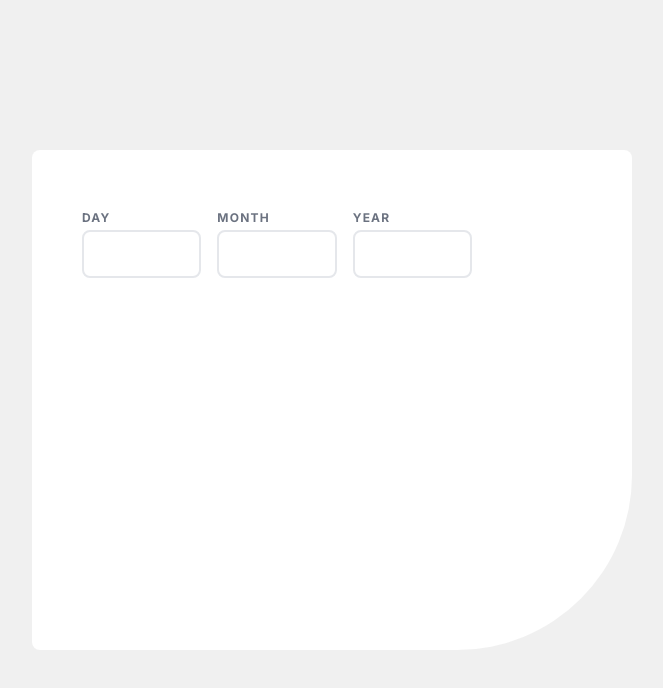
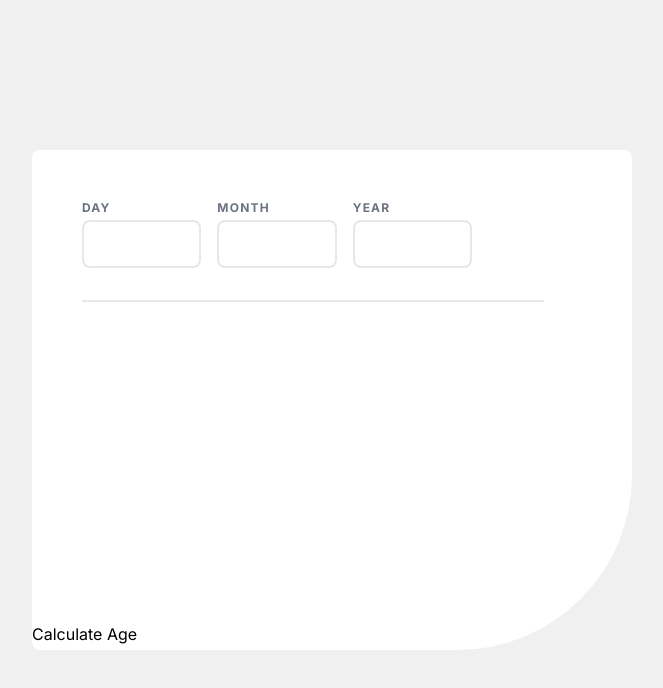
Before and after one commit to IsaacATetteh/Age-Calculator, a Next.js app: page / in a window 1280 px wide. Shown: the top 688 px of the page, without its empty margins (308-971 px from the left). Built offline with nearby package versions, Linux system fonts and the light colour scheme.

Commit message:
Age calculation added

```diff
--- a/app/page.jsx
+++ b/app/page.jsx
@@ -1,49 +1,95 @@
+"use client";
 import Image from "next/image";
+import { useState } from "react";
 
 export default function Home() {
+  const [day, setDay] = useState(null);
+  const [month, setMonth] = useState(null);
+  const [age, setAge] = useState(null);
+
+  function calculateAge() {
+    // get the days from the inputs
+    const inputDay = parseInt(document.getElementById("dayInput").value, 10);
+    const inputMonth = parseInt(
+      document.getElementById("monthInput").value,
+      10
+    );
+    const inputYear = parseInt(document.getElementById("yearInput").value, 10);
+
+    // fetch the current days and calculate the difference
+    const currentDate = new Date();
+    const currentYear = currentDate.getFullYear();
+    const currentMonth = currentDate.getMonth() + 1;
+    const currentDay = currentDate.getDate();
+
+    let age = currentYear - inputYear;
+    let month = currentMonth - inputMonth;
+    let day = currentDay - inputDay;
+
+    if (month < 0 || (month === 0 && day < 0)) {
+      age--;
+      month = 12 + month;
+    }
+    if (day < 0) {
+      month--;
+      day = new Date(currentYear, currentMonth - 1, 0).getDate() + day;
+    }
+
+    setAge(age);
+    setMonth(month);
+    setDay(day);
+  }
+
   return (
     <div className="w-full h-full justify-center items-center flex bg-[#F0F0F0]">
       <div className="w-[600px] h-[500px] bg-[#ffffff] rounded-lg rounded-br-[175px]">
-        <div className="outerlabeldiv h-[100px] w-[65%] mt-[60px] ml-[50px] border-0 border-black grid gap-4 grid-cols-3">
+        <div className="outerlabeldiv h-[100px] w-[65%] mt-[50px] ml-[50px] border-0 border-black grid gap-4 grid-cols-3">
           <div>
-            <label className="block" htmlFor="textarea1">
+            <label className="block" htmlFor="dayInput">
               <p className="tracking-widest text-xs text-gray-500 pb-1">DAY</p>
             </label>
-            <textarea
+            <input
               className="textarea1 w-full h-12 text-lg font-bold border-grey border-2 resize-none rounded-lg pt-[6.5px] pl-[10px]"
-              name=""
-              id=""
-              cols="4"
-              rows="1"
-            ></textarea>
+              type="number"
+              id="dayInput"
+            />
           </div>
           <div>
-            <label className="block" htmlFor="textarea1">
+            <label className="block" htmlFor="monthInput">
               <p className="tracking-widest text-xs text-gray-500 pb-1">
                 MONTH
               </p>
             </label>
-            <textarea
+            <input
               className="textarea1 w-full h-12 text-lg font-bold border-grey border-2 resize-none rounded-lg pt-[6.5px] pl-[10px]"
-              name=""
-              id=""
-              cols="4"
-              rows="1"
-            ></textarea>
+              type="number"
+              id="monthInput"
+            />
           </div>
           <div>
-            <label className="block" htmlFor="textarea1">
+            <label className="block" htmlFor="yearInput">
               <p className="tracking-widest text-xs text-gray-500 pb-1">YEAR</p>
             </label>
-            <textarea
+            <input
               className="textarea1 w-full h-12 text-lg font-bold border-grey border-2 resize-none rounded-lg pt-[6.5px] pl-[10px]"
-              name=""
-              id=""
-              cols="4"
-              rows="1"
-            ></textarea>
+              type="number"
+              id="yearInput"
+            />
           </div>
         </div>
+        <div className="border-grey border-b-2 w-[77%] ml-[50px]"></div>
+        <div className="outerlabeldiv h-[270px] w-[65%] mt-[50px] ml-[50px] border-0 border-black grid gap-4 grid-cols-3">
+          {age !== null && (
+            <p className="text-7xl col-span-4 italic font-black text-purple-500">
+              {age} <span className="text-black">years</span>
+              <br />
+              {month} <span className="text-black">months</span>
+              <br />
+              {day} <span className="text-black">days</span>
+            </p>
+          )}
+        </div>
+        <button onClick={calculateAge}>Calculate Age</button>
       </div>
     </div>
   );
```
